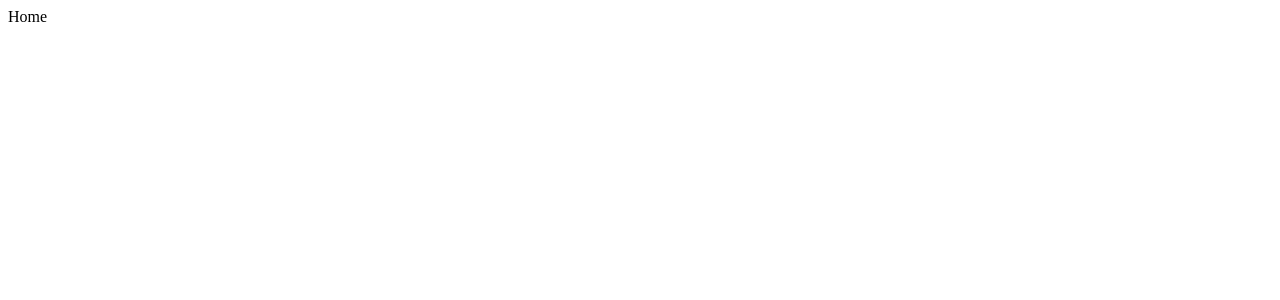
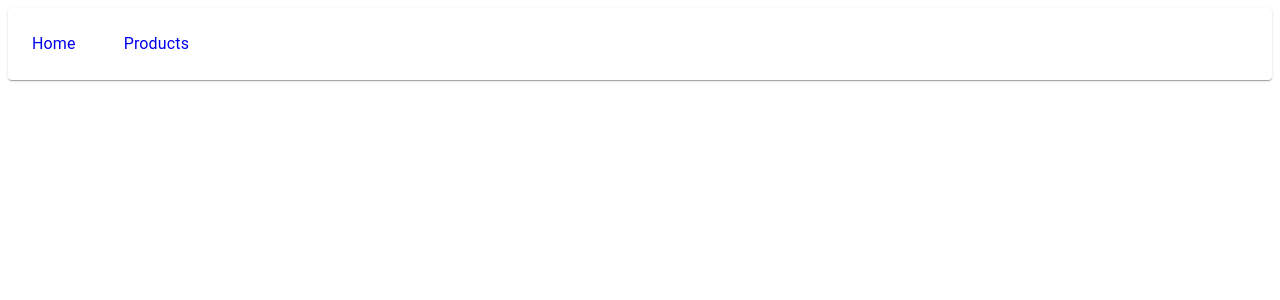
Before and after one commit to csking101/AspectWise, a React (Create React App) app in the folder frontend/: page / in a window 1280 px wide. Shown: the top 300 px of the page. Built offline with nearby package versions, Linux system fonts and the light colour scheme.

Commit message:
Added a very simple NavBar

```diff
--- a/frontend/package.json
+++ b/frontend/package.json
@@ -3,6 +3,9 @@
   "version": "0.1.0",
   "private": true,
   "dependencies": {
+    "@emotion/react": "^11.10.6",
+    "@emotion/styled": "^11.10.6",
+    "@mui/material": "^5.12.1",
     "@testing-library/jest-dom": "^5.16.5",
     "@testing-library/react": "^13.4.0",
     "@testing-library/user-event": "^13.5.0",
--- a/frontend/src/components/Home.jsx
+++ b/frontend/src/components/Home.jsx
@@ -1,8 +1,9 @@
 import React from 'react'
+import NavBar from './NavBar'
 
 const Home = () => {
   return (
-    <div>Home</div>
+    <NavBar />
   )
 }
 
--- /dev/null
+++ b/frontend/src/components/NavBar.jsx
@@ -0,0 +1,45 @@
+import React from 'react'
+import { Link } from "react-router-dom";
+import { Paper, Typography } from '@mui/material';
+import { styled } from '@mui/system';
+
+const pages = ["Home","Products"]
+
+const NavBarItem = styled('div')`
+  padding: 3vh;
+  margin: 0vh;
+  text-align: center;
+`;
+
+const NavBarDiv = styled(Paper)`
+
+  elevation: 10;
+  position: sticky;
+  display: flex;
+  direction: horizontal;
+`;
+
+const NavBarItemText = styled(Typography)`
+
+`;
+
+
+const NavBar = () => {
+  return (
+    <NavBarDiv>
+      {pages.map((item) => {
+        return (
+          <Link to={'/'+item} style={{ textDecoration: 'none' }}>
+          <NavBarItem>
+            <NavBarItemText>
+              {item}
+            </NavBarItemText>
+          </NavBarItem>
+          </Link>
+        )
+      })}
+    </NavBarDiv>
+  )
+}
+
+export default NavBar
--- a/frontend/src/components/Product.jsx
+++ b/frontend/src/components/Product.jsx
@@ -1,6 +1,7 @@
 import React, { useEffect, useState } from 'react'
 import { useMatches, useNavigate, useParams } from 'react-router-dom'
 import { getReviews } from '../service/productApi'
+import NavBar from './NavBar'
 
 const PRODUCTS = ["bose","jbl","sony"]
 const ASPECTS = ["bass","build","price"]
@@ -66,6 +67,7 @@ const Product = () => {
 
   return (
     <div>
+        <NavBar></NavBar>
         <h1>{product}</h1>
         {imgUrl?
         <img src={require("../resources/images/"+product+"1.jpg")}
--- a/frontend/src/components/ProductsList.jsx
+++ b/frontend/src/components/ProductsList.jsx
@@ -1,6 +1,7 @@
 import React, { useEffect, useState } from 'react'
 import { Link } from 'react-router-dom'
 import { getProducts } from '../service/productApi'
+import NavBar from './NavBar'
 
 const ProductsList = () => {
   const [products,setProducts] = useState([])
@@ -15,6 +16,7 @@ const ProductsList = () => {
 
   return (
     <div>
+      <NavBar></NavBar>
       <h1>List of Products</h1>
       {products.length?
       products.map((product) => {
--- a/frontend/src/index.js
+++ b/frontend/src/index.js
@@ -11,11 +11,13 @@ import ProductsList from './components/ProductsList';
 import Product from './components/Product';
 import NotFound from './components/NotFound';
 import './index.css';
+import NavBar from './components/NavBar';
 
 const router = createBrowserRouter(
   createRoutesFromElements(
     <Route path="/">
       <Route path="" element={<Home />} />
+      <Route path="home" element={<Home />} />
       <Route path="products" element={<ProductsList />} />
       <Route path="product/:product" element={<Product />} />
     </Route>
```
Also changed, not shown: 1 other file (tests, documents, lock files or other folders).
